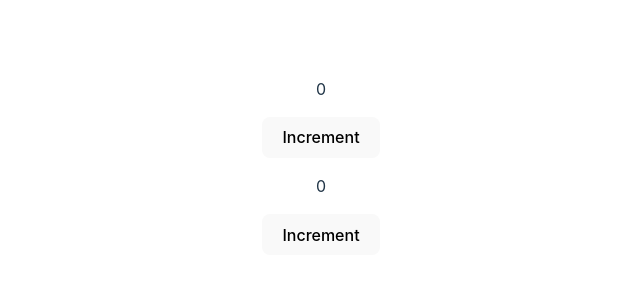
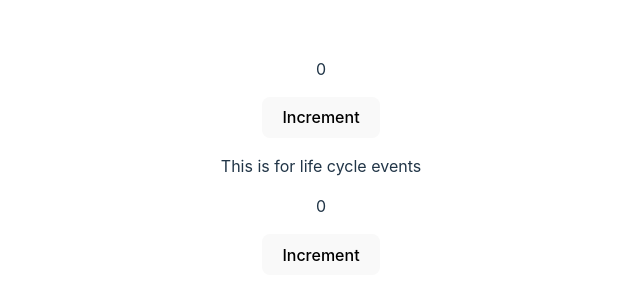
Before and after one commit to tyrex1829/additional-hook, a React (Vite) app: page / in a window 1280 px wide. Shown: the part 242-542 px from the top of the page, without its empty margins (319-959 px from the left). Built offline with nearby package versions, Linux system fonts and the light colour scheme.

Commit message:
lifecycle of functional component

```diff
--- a/src/components/Functional.jsx
+++ b/src/components/Functional.jsx
@@ -1,10 +1,25 @@
-import React, { useState } from "react";
+import React, { useEffect, useState } from "react";
 
 function Functional() {
+  // state of func comp
   const [count, setCount] = useState(0);
+
+  // lifecycle of func state
+  useEffect(() => {
+    // this is data fetching
+    console.log("Component mounted");
+
+    return () => {
+      // this is clean up
+      console.log("component unmounted");
+    };
+  });
 
   return (
     <div>
+      <p>This is for life cycle events</p>
+
+      {/* this is state of functionl comp */}
       <p>{count}</p>
       <button
         onClick={() => {
```
